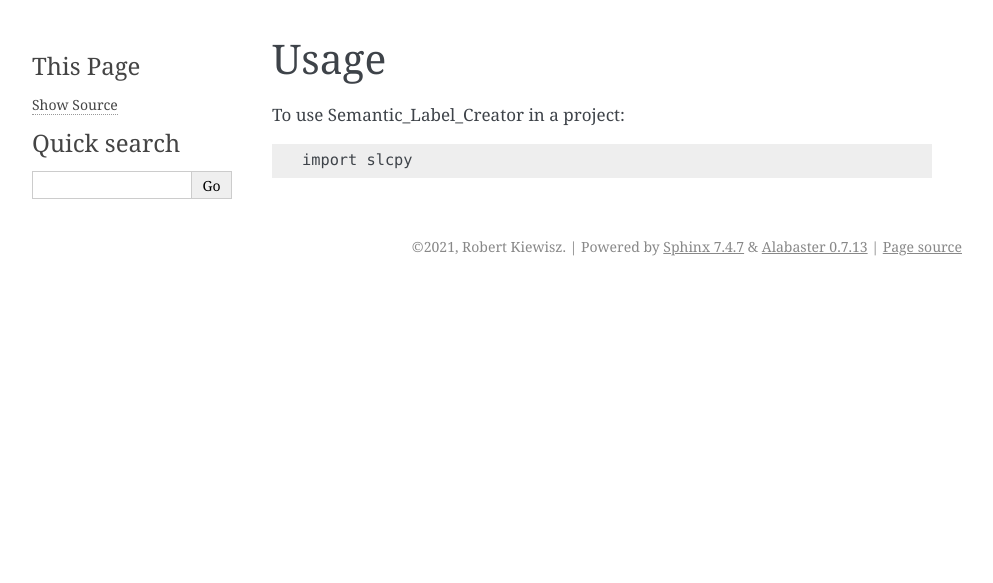
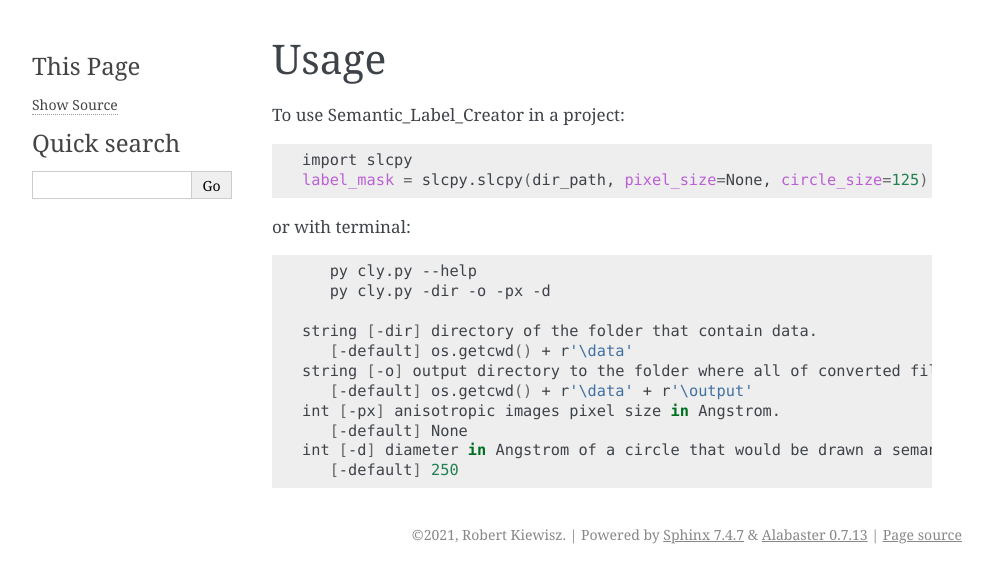
Before and after one commit to SMLC-NYSBC/Semantic_Label_Creator, a Sphinx documentation site: the page built from docs/usage.rst, in a window 1280 px wide. Shown: the top 583 px of the page, without its empty margins (148-1141 px from the left). Built offline with Sphinx 7.4.7, drawn with Linux system fonts in a browser that asks for light colours; pages that are not in the unit, such as notebooks, are missing from menus.

Commit message:
fix speed issue

```diff
--- a/docs/usage.rst
+++ b/docs/usage.rst
@@ -7,3 +7,18 @@ Usage
 To use Semantic_Label_Creator in a project::
 
     import slcpy
+    label_mask = slcpy.slcpy(dir_path, pixel_size=None, circle_size=125)
+
+or with terminal::
+
+    py cly.py --help
+    py cly.py -dir -o -px -d
+
+ string [-dir] directory of the folder that contain data.
+    [-default] os.getcwd() + r'\data'
+ string [-o] output directory to the folder where all of converted filed are stored.
+    [-default] os.getcwd() + r'\data' + r'\output'
+ int [-px] anisotropic images pixel size in Angstrom.
+    [-default] None
+ int [-d] diameter in Angstrom of a circle that would be drawn a semantic mask
+    [-default] 250
```
Also changed, not shown: cli.py (+5 -3 lines), 5 other files.
